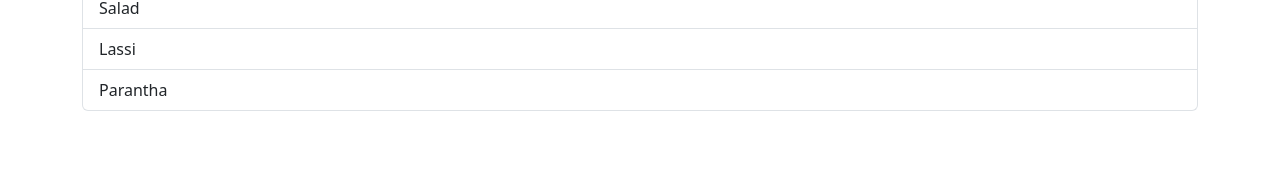
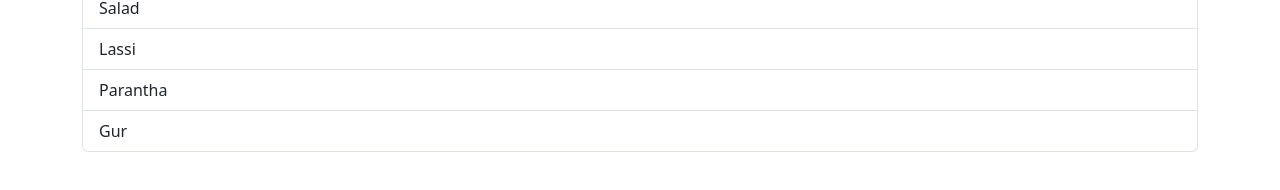
Before and after one commit to Yuvraj3905/Internal_Training, a React (Vite) app in the folder P2/vite-project/: page / in a window 1280 px wide. Shown: the part 214-404 px from the top of the page. Built offline with nearby package versions, Linux system fonts and the light colour scheme.

Commit message:
Key Concept

```diff
--- a/P2/vite-project/src/App.jsx
+++ b/P2/vite-project/src/App.jsx
@@ -2,7 +2,7 @@
 import FoodList from './component/FoodList'
 
 function App() {
-  const foodItem=["Shahi Paneer","Daal Makhani","Raita","Salad","Lassi","Parantha"];
+  const foodItem=["Shahi Paneer","Daal Makhani","Raita","Salad","Lassi","Parantha","Gur"];
 
   return (
     <>
--- a/P2/vite-project/src/component/FoodList.jsx
+++ b/P2/vite-project/src/component/FoodList.jsx
@@ -8,7 +8,7 @@ export default function FoodList(props) {
         <h2 className='p-3'>Food Items</h2>
     <ul className="list-group">
         {item.map((x)=>(
-  <li className="list-group-item">{x}</li>
+  <li key={x} className="list-group-item">{x}</li>
         ))}
 
 </ul>
```
